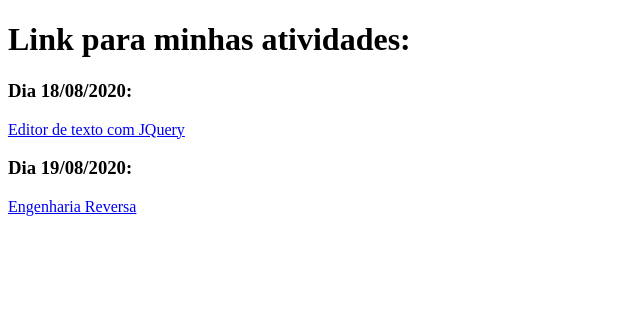
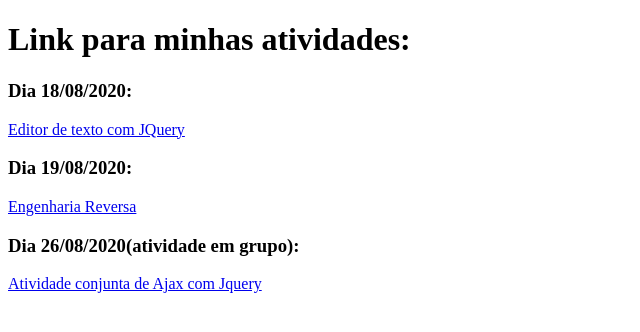
Before and after one commit to LeoNoli/atividades, a PHP site: page /index.php in a window 1280 px wide. Shown: the top 332 px of the page, without its empty margins (0-640 px from the left). Run offline with PHP 8.4, Linux system fonts and the light colour scheme.

Commit message:
Atividades

```diff
--- a/index.php
+++ b/index.php
@@ -14,5 +14,9 @@
         <h3>Dia 19/08/2020:</h3>
         <a href="20200819/index.php">Engenharia Reversa</a>
     </p>
+    <p>
+        <h3>Dia 26/08/2020(atividade em grupo): </h3>
+        <a href="20200826_AJAXJQUERY"> Atividade conjunta de Ajax com Jquery
+    </p>
 </body>
 </html>
```
